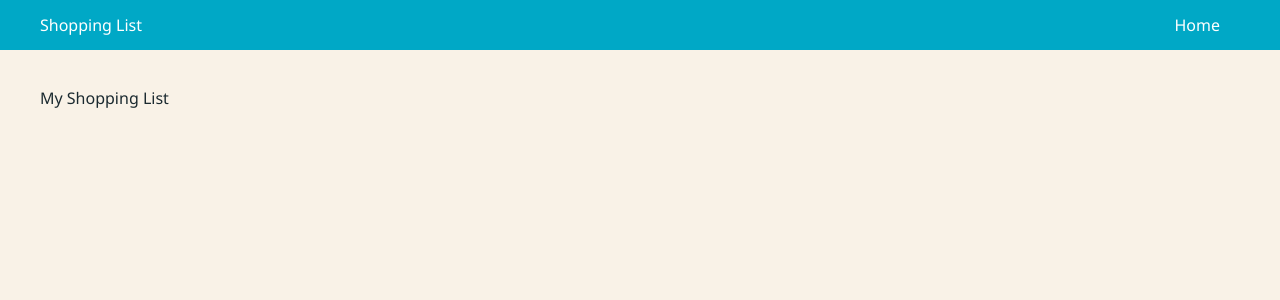
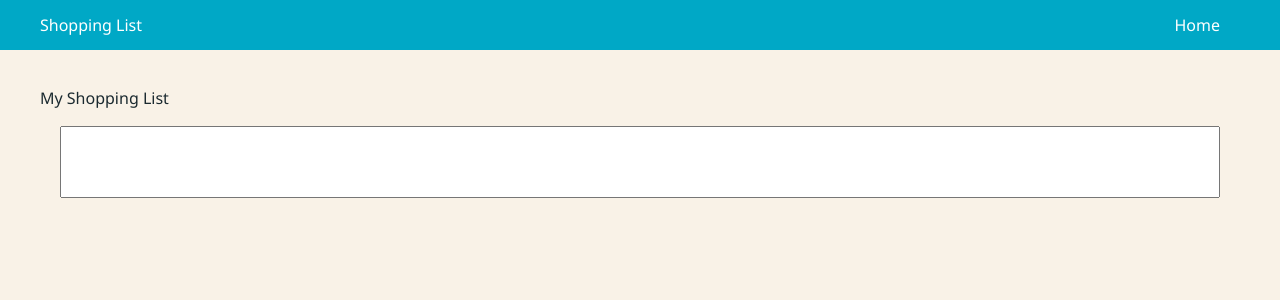
Before and after one commit to emilypisaygnane/adv-fullstack-reducer-shopping, a React app: page / in a window 1280 px wide. Shown: the top 300 px of the page. Built offline with nearby package versions, Linux system fonts and the light colour scheme; no server answers; the database is empty.

Commit message:
imported shopping list form to the shopping list page

```diff
--- a/src/components/Page/ShoppingListPage.jsx
+++ b/src/components/Page/ShoppingListPage.jsx
@@ -1,5 +1,8 @@
+import ShoppingListForm from '../Shopping/ShoppingListForm.jsx';
+
 export default function ShoppingListPage() {
   return <section>
     <h1>My Shopping List</h1>
+    <ShoppingListForm/>
   </section>;
 }
```
